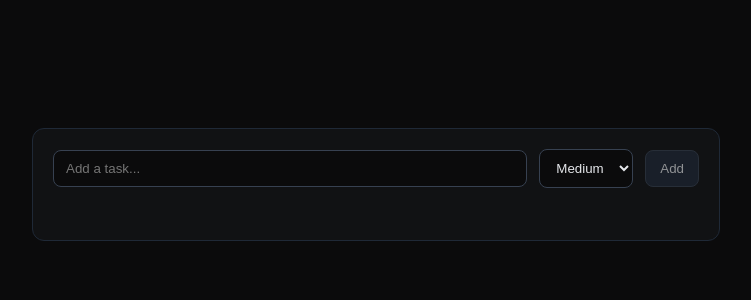
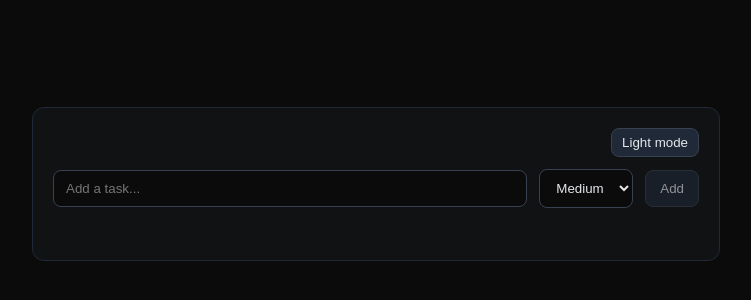
Before and after one commit to navinrc/ai-todolist, a React (Vite) app: page / in a window 1280 px wide. Shown: the part 216-516 px from the top of the page, without its empty margins (264-1015 px from the left). Built offline with nearby package versions, Linux system fonts and the light colour scheme.

Commit message:
feat(theme): add light/dark modes with toggle and CSS variables

```diff
--- a/src/App.jsx
+++ b/src/App.jsx
@@ -1,4 +1,4 @@
-import React, { useMemo, useState } from 'react'
+import React, { useEffect, useMemo, useState } from 'react'
 import { motion, AnimatePresence } from 'framer-motion'
 
 const priorities = [
@@ -147,6 +147,11 @@ export default function App() {
 	const { todos, addTodo, toggleTodo, deleteTodo, updateTodo } = useTodos()
 	const [text, setText] = useState('')
 	const [priority, setPriority] = useState('medium')
+	const [theme, setTheme] = useState('dark')
+
+	useEffect(() => {
+		document.documentElement.setAttribute('data-theme', theme)
+	}, [theme])
 
 	const canAdd = useMemo(() => text.trim().length > 0, [text])
 
@@ -161,6 +166,16 @@ export default function App() {
 	return (
 		<div className="container">
 			<div className="card">
+				<div className="header" style={{ marginBottom: 12 }}>
+					<div style={{ flex: 1 }} />
+					<button
+						className="button small"
+						type="button"
+						onClick={() => setTheme((t) => (t === 'dark' ? 'light' : 'dark'))}
+					>
+						{theme === 'dark' ? 'Light mode' : 'Dark mode'}
+					</button>
+				</div>
 				<form className="header" onSubmit={submit}>
 					<input
 						className="input"
--- a/src/styles.css
+++ b/src/styles.css
@@ -1,23 +1,24 @@
-:root{color-scheme:light dark}
+:root{color-scheme:light dark;--bg:#0b0b0c;--fg:#e5e7eb;--card:#111214;--border:#1f2937;--muted-border:#374151;--button:#1f2937;--strike:#7dd3fc}
+:root[data-theme="light"]{--bg:#f7f7f8;--fg:#0b0b0c;--card:#ffffff;--border:#e5e7eb;--muted-border:#d1d5db;--button:#e5e7eb;--strike:#2563eb}
 *{box-sizing:border-box}
-body{margin:0;font-family:ui-sans-serif,system-ui,-apple-system,Segoe UI,Roboto,Helvetica,Arial,sans-serif;line-height:1.5;background:#0b0b0c;color:#e5e7eb}
+body{margin:0;font-family:ui-sans-serif,system-ui,-apple-system,Segoe UI,Roboto,Helvetica,Arial,sans-serif;line-height:1.5;background:var(--bg);color:var(--fg)}
 .container{max-width:720px;margin:0 auto;min-height:100svh;display:flex;align-items:center;justify-content:center;padding:16px}
-.card{background:#111214;border:1px solid #1f2937;border-radius:12px;padding:20px;width:100%}
+.card{background:var(--card);border:1px solid var(--border);border-radius:12px;padding:20px;width:100%}
 .header{display:flex;align-items:center;justify-content:space-between;gap:12px;margin-bottom:16px}
-.input{flex:1;padding:10px 12px;border-radius:8px;border:1px solid #374151;background:#0b0b0c;color:#e5e7eb}
-.select{padding:10px 12px;border-radius:8px;border:1px solid #374151;background:#0b0b0c;color:#e5e7eb}
-.button{padding:10px 14px;border-radius:8px;border:1px solid #374151;background:#1f2937;color:#e5e7eb;cursor:pointer}
+.input{flex:1;padding:10px 12px;border-radius:8px;border:1px solid var(--muted-border);background:var(--bg);color:var(--fg)}
+.select{padding:10px 12px;border-radius:8px;border:1px solid var(--muted-border);background:var(--bg);color:var(--fg)}
+.button{padding:10px 14px;border-radius:8px;border:1px solid var(--muted-border);background:var(--button);color:var(--fg);cursor:pointer}
 .button:disabled{opacity:.6;cursor:not-allowed}
 .list{display:flex;flex-direction:column;gap:10px;margin-top:12px}
-.item{display:flex;align-items:center;gap:10px;padding:10px;border:1px solid #1f2937;border-radius:10px;background:#0d0e10}
+.item{display:flex;align-items:center;gap:10px;padding:10px;border:1px solid var(--border);border-radius:10px;background:color-mix(in oklab, var(--card), var(--bg) 15%)}
 .text{flex:1;position:relative}
 .strikeWrap{position:relative;display:inline-block}
-.strikeLine{position:absolute;left:0;top:50%;height:2px;background:#7dd3fc;transform-origin:left center}
-.priority{font-size:12px;padding:2px 8px;border-radius:999px;border:1px solid #374151}
-.priority.low{color:#a7f3d0;border-color:#065f46}
-.priority.medium{color:#fde68a;border-color:#92400e}
-.priority.high{color:#fca5a5;border-color:#991b1b}
+.strikeLine{position:absolute;left:0;top:50%;height:2px;background:var(--strike);transform-origin:left center}
+.priority{font-size:12px;padding:2px 8px;border-radius:999px;border:1px solid var(--muted-border)}
+.priority.low{color:#065f46}
+.priority.medium{color:#92400e}
+.priority.high{color:#991b1b}
 .actions{display:flex;gap:8px}
 .small{padding:6px 10px}
 .checkbox{width:18px;height:18px}
-.editInput{flex:1;padding:8px 10px;border-radius:8px;border:1px solid #374151;background:#0b0b0c;color:#e5e7eb}
+.editInput{flex:1;padding:8px 10px;border-radius:8px;border:1px solid var(--muted-border);background:var(--bg);color:var(--fg)}
```
